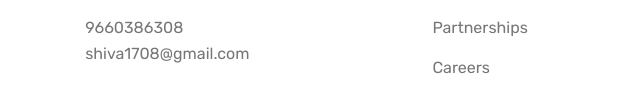
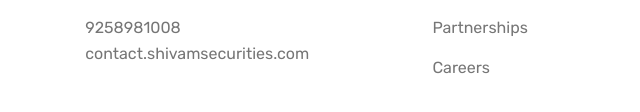
Before and after one commit to surajkr97/ShivamSecurities, a plain HTML site: page index.html in a window 1280 px wide. Shown: the part 7960-8072 px from the top of the page, 334-974 px from the left. Drawn offline with nearby package versions, Linux system fonts and the light colour scheme; some packages are replaced by stand-ins of ours; a script that the page names is missing.

```diff
--- a/index.html
+++ b/index.html
@@ -558,8 +558,8 @@
             White House, Ground Floor, Kamalnath Nagar Bettiah, 845438
           </p>
           <p>
-            <a class="footer-link" href="tel:9660386308">9660386308</a><br />
-            <a class="footer-link" href="mailto:shivarlt1708@gmail.com">shiva1708@gmail.com</a>
+            <a class="footer-link" href="tel:9258981008">9258981008</a><br />
+            <a class="footer-link" href="contact.shivamsecurities.com">contact.shivamsecurities.com</a>
           </p>
         </address>
       </div>
```
